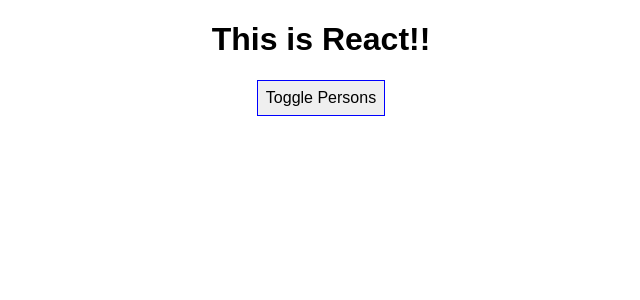
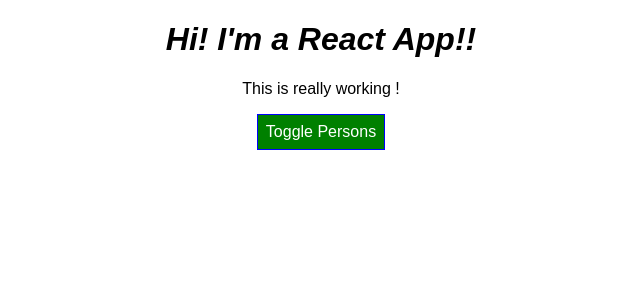
Before and after one commit to MudassirAhmedShaik/myreact, a React (Create React App) app: page / in a window 1280 px wide. Shown: the top 300 px of the page, without its empty margins (319-959 px from the left). Built offline with nearby package versions, Linux system fonts and the light colour scheme.

Commit message:
9 Mar 2020- 2

```diff
--- a/package.json
+++ b/package.json
@@ -8,6 +8,7 @@
   ],
   "main": "src/index.js",
   "dependencies": {
+    "radium": "0.26.0",
     "react": "16.12.0",
     "react-dom": "16.12.0",
     "react-scripts": "3.4.0"
--- a/src/App.js
+++ b/src/App.js
@@ -1,4 +1,5 @@
 import React, { Component } from "react";
+import Radium, { StyleRoot } from "radium";
 import "./styles.css";
 import Person from "./Person/Person";
 
@@ -22,8 +23,8 @@ class App extends Component {
     showPersons: false
   };
 
-  nameChangedHandler = (event,id) => {
-    const personIndex = this.state.persons.findIndex(p=>p.id === id);
+  nameChangedHandler = (event, id) => {
+    const personIndex = this.state.persons.findIndex(p => p.id === id);
     const persons = [...this.state.persons];
     persons[personIndex].name = event.target.value;
     this.setState({
@@ -44,11 +45,16 @@ class App extends Component {
 
   render() {
     const style = {
-      backgroundColour: "white",
+      backgroundColor: "green",
+      color: "white",
       border: "1px solid blue",
       font: "inherit",
       padding: "8px",
-      cursor: "pointer"
+      cursor: "pointer",
+      ":hover": {
+        backgroundColor: "lightgreen",
+        color: "black"
+      }
     };
 
     let personsList = null;
@@ -62,22 +68,33 @@ class App extends Component {
                 age={person.age}
                 key={person.id}
                 click={() => this.deletePersonHandler(index)}
-                changed={(event) => this.nameChangedHandler(event,person.id)}
+                changed={event => this.nameChangedHandler(event, person.id)}
               />
             );
           })}
         </div>
       );
+      style.backgroundColor = "red";
+      style[":hover"] = {
+        backgroundColor: "salmon",
+        color: "black"
+      };
     }
+    const classes = [];
+    if (this.state.persons.length <= 2) classes.push("red");
+    if (this.state.persons.length <= 1) classes.push("bold");
 
     return (
+      <StyleRoot>
         <div className="App">
-        <h1>This is React!!</h1>
+          <h1 style={{ fontStyle: "italic" }}>Hi! I'm a React App!!</h1>
+          <p className={classes.join(" ")}>This is really working !</p>
           <button style={style} onClick={this.togglePersonsHandler}>
             Toggle Persons
           </button>
           {personsList}
         </div>
+      </StyleRoot>
     );
     // return React.createElement(
     //   "div",
@@ -87,4 +104,4 @@ class App extends Component {
   }
 }
 
-export default App;
+export default Radium(App);
--- a/src/Person/Person.js
+++ b/src/Person/Person.js
@@ -1,9 +1,13 @@
 import React from "react";
+import Radium from "radium";
 import "./Person.css";
 
 const person = props => {
+  const style = {
+    "@media(min-width:400px)": { width: "350px" }
+  };
   return (
-    <div className="Person">
+    <div className="Person" style={style}>
       <p onClick={props.click}>
         I'm a {props.name} and my age is {props.age} years old.
       </p>
@@ -13,4 +17,4 @@ const person = props => {
   );
 };
 
-export default person;
+export default Radium(person);
--- a/src/styles.css
+++ b/src/styles.css
@@ -2,3 +2,11 @@
   font-family: sans-serif;
   text-align: center;
 }
+
+.red{
+color: red
+}
+
+.bold{
+font-weight: bold
+}
```
Lines whose indentation alone changed are shown as unchanged.
